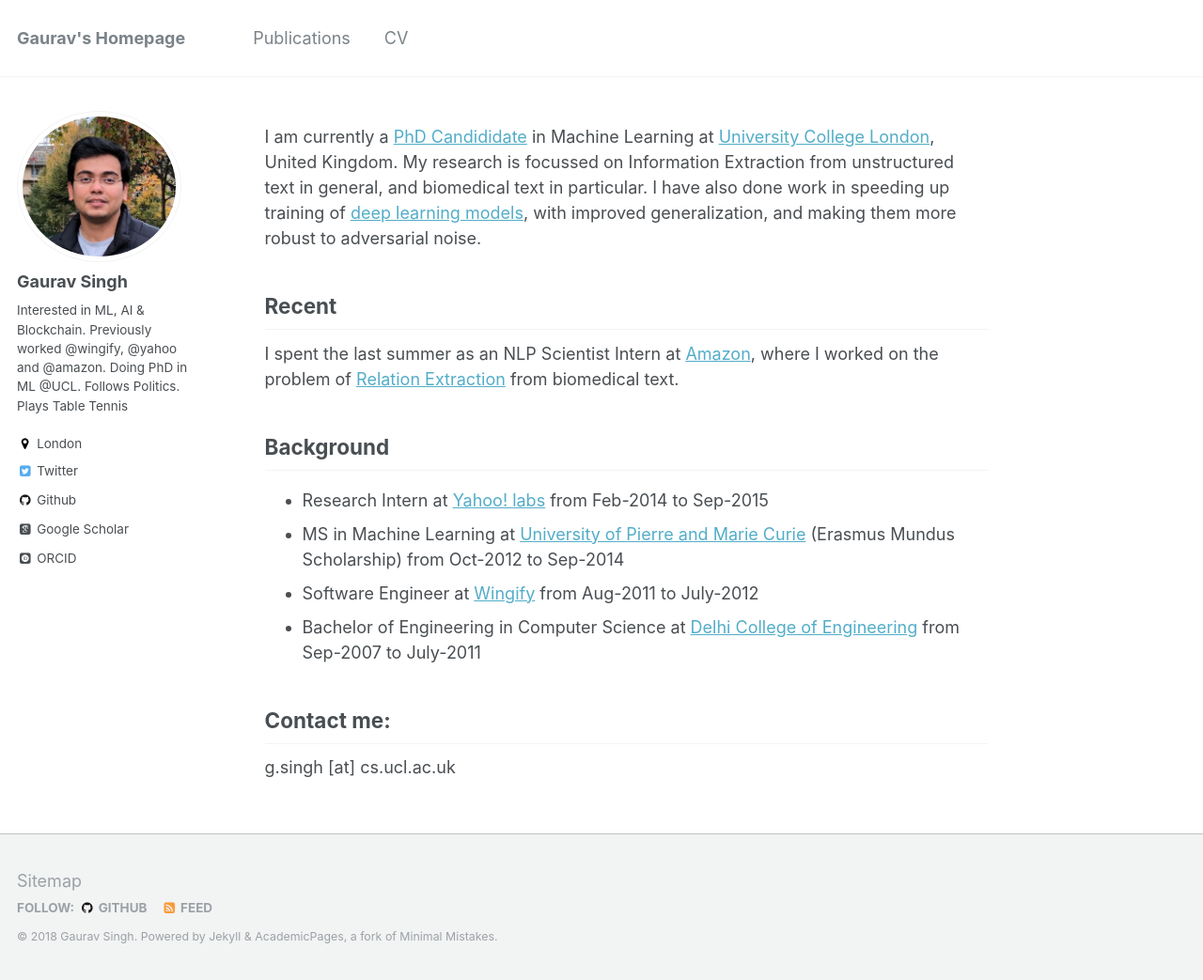
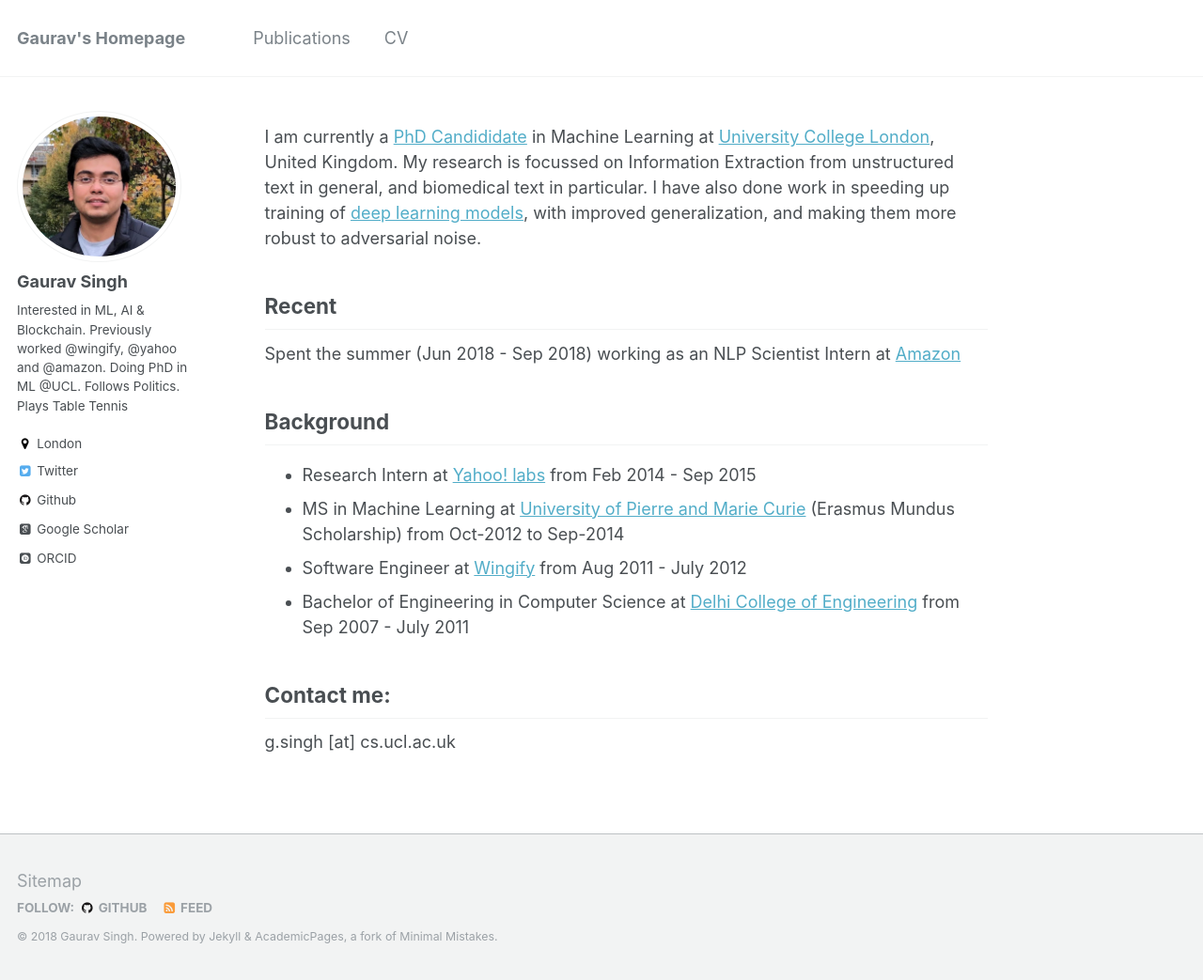
Before and after one commit to gauravsc/gauravsc.github.io, a Jekyll site: the page built from _pages/about.md, in a window 1280 px wide and 1043 px high. Shown: the whole window at 94% size. Built offline with Jekyll 4.4.1, drawn with Linux system fonts in a browser that asks for light colours; some web fonts are replaced.

```diff
--- a/_pages/about.md
+++ b/_pages/about.md
@@ -12,14 +12,14 @@
 
 Recent
 ------
-I spent the last summer as an NLP Scientist Intern at <a href ="https://www.amazon.com"> Amazon</a>, where I worked on the problem of <a href="https://en.wikipedia.org/wiki/Relationship_extraction">Relation Extraction</a> from biomedical text.
+Spent the summer (Jun 2018 - Sep 2018) working as an NLP Scientist Intern at <a href ="https://www.amazon.com"> Amazon</a>
 
 Background
 ------
-* Research Intern at <a href ="https://research.yahoo.com/">Yahoo! labs</a> from Feb-2014 to Sep-2015
+* Research Intern at <a href ="https://research.yahoo.com/">Yahoo! labs</a> from Feb 2014 - Sep 2015
 * MS in Machine Learning at <a href = "http://www.upmc.fr/en/">University of Pierre and Marie Curie</a> (Erasmus Mundus Scholarship) from Oct-2012 to Sep-2014
-* Software Engineer at <a href="http://wingify.com/">Wingify</a> from Aug-2011 to July-2012
-* Bachelor of Engineering in Computer Science at <a href="http://dtu.ac.in/">Delhi College of Engineering</a> from Sep-2007 to July-2011
+* Software Engineer at <a href="http://wingify.com/">Wingify</a> from Aug 2011 - July 2012
+* Bachelor of Engineering in Computer Science at <a href="http://dtu.ac.in/">Delhi College of Engineering</a> from Sep 2007 - July 2011
 
 
 
```
